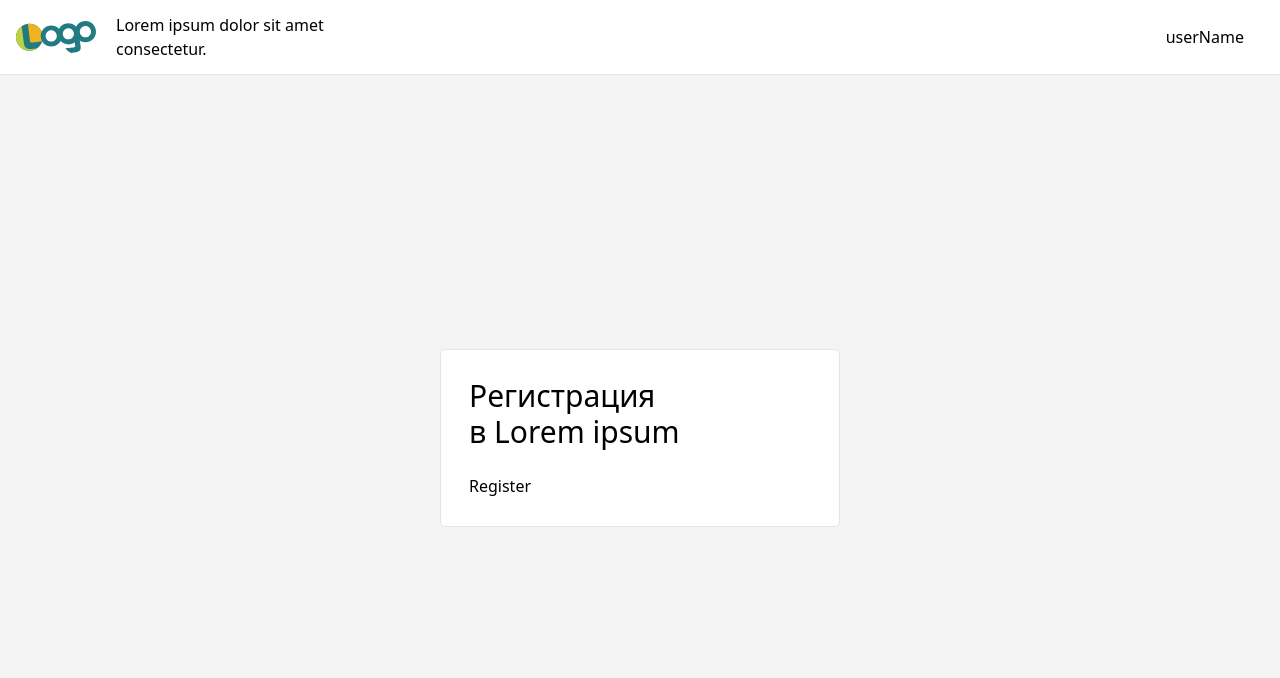
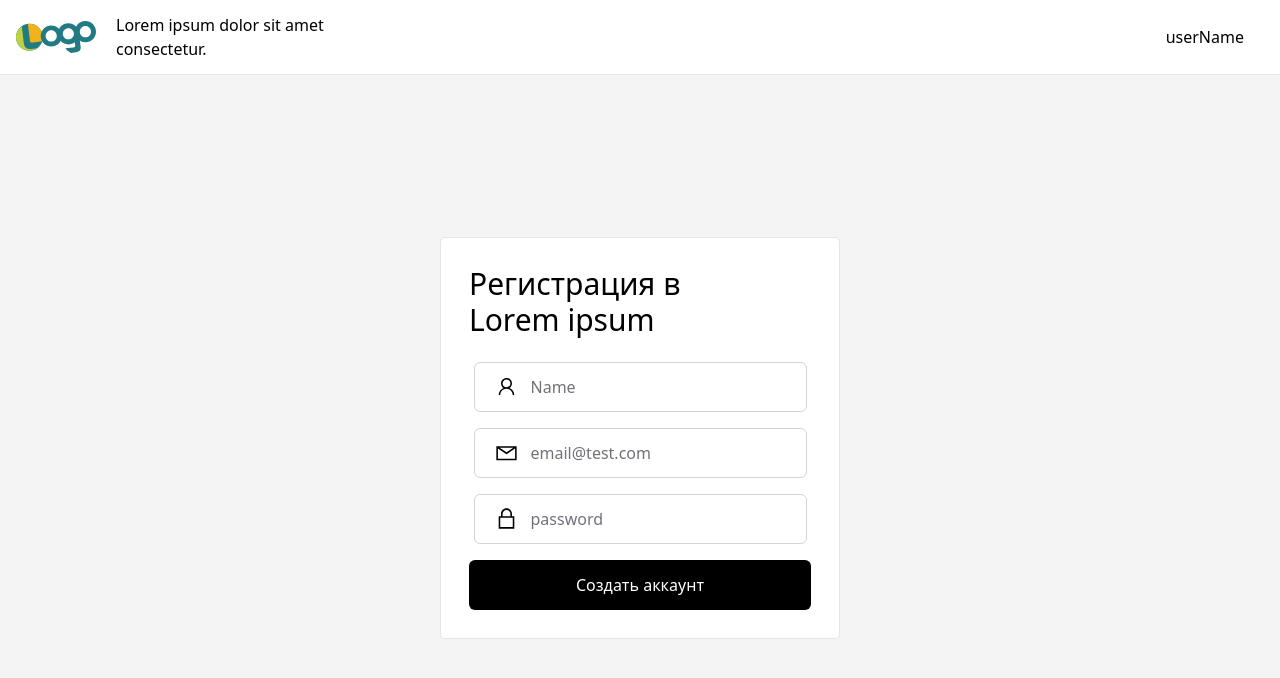
Before and after one commit to McNee1/Authify, a React (Vite) app: page /registration in a window 1280 px wide. Shown: the top 678 px of the page. Built offline with nearby package versions, Linux system fonts and the light colour scheme.

Commit message:
feat(CreateUser): Add CreateUser component

```diff
--- /dev/null
+++ b/src/features/session/create/index.ts
@@ -0,0 +1 @@
+export { CreateUser } from './ui/CreateUser';
--- /dev/null
+++ b/src/features/session/create/ui/CreateUser.tsx
@@ -0,0 +1,115 @@
+import { Controller, SubmitHandler, useForm } from 'react-hook-form';
+
+import { CustomInput } from '@/shared/ui/input/Input';
+
+interface CreationFormeSchema {
+  email: string;
+  name: string;
+  password: string;
+}
+
+export const CreateUser = () => {
+  const { control, handleSubmit } = useForm<CreationFormeSchema>({
+    defaultValues: {
+      name: '',
+      email: '',
+      password: '',
+    },
+  });
+
+  const onSubmit: SubmitHandler<CreationFormeSchema> = (data): void => {
+    console.log(data);
+  };
+  return (
+    <form onSubmit={(event) => void handleSubmit(onSubmit)(event)}>
+      <div className='flex flex-col px-[4.5px]'>
+        <Controller
+          render={({ field }) => (
+            <CustomInput
+              {...field}
+              icon={
+                <svg
+                  xmlns='http://www.w3.org/2000/svg'
+                  viewBox='0 0 25 25'
+                  height='25'
+                  fill='none'
+                  width='25'
+                >
+                  <path
+                    d='M12.5 3.90625C9.48792 3.90625 7.03125 6.36291 7.03125 9.375C7.03125 11.2579 7.99255 12.9303 9.44824 13.916C6.66199 15.1123 4.6875 17.8772 4.6875 21.0938H6.25C6.25 17.6331 9.03931 14.8438 12.5 14.8438C15.9607 14.8438 18.75 17.6331 18.75 21.0938H20.3125C20.3125 17.8772 18.338 15.1123 15.5518 13.916C17.0074 12.9303 17.9688 11.2579 17.9688 9.375C17.9688 6.36291 15.5121 3.90625 12.5 3.90625ZM12.5 5.46875C14.6667 5.46875 16.4062 7.20825 16.4062 9.375C16.4062 11.5417 14.6667 13.2812 12.5 13.2812C10.3333 13.2812 8.59375 11.5417 8.59375 9.375C8.59375 7.20825 10.3333 5.46875 12.5 5.46875Z'
+                    fill='black'
+                  />
+                </svg>
+              }
+              placeholder='Name'
+              type='text'
+              gap='mb-4'
+            />
+          )}
+          control={control}
+          name='email'
+        />
+        <Controller
+          render={({ field }) => (
+            <CustomInput
+              {...field}
+              icon={
+                <svg
+                  xmlns='http://www.w3.org/2000/svg'
+                  viewBox='0 0 25 25'
+                  height='25'
+                  fill='none'
+                  width='25'
+                >
+                  <path
+                    d='M2.34375 6.25V20.3125H22.6562V6.25H2.34375ZM5.71289 7.8125H19.2871L12.5 12.3291L5.71289 7.8125ZM3.90625 8.49609L12.0605 13.9404L12.5 14.209L12.9395 13.9404L21.0938 8.49609V18.75H3.90625V8.49609Z'
+                    fill='black'
+                  />
+                </svg>
+              }
+              placeholder='email@test.com'
+              type='email'
+              gap='mb-4'
+            />
+          )}
+          control={control}
+          name='email'
+        />
+
+        <Controller
+          render={({ field }) => (
+            <CustomInput
+              icon={
+                <svg
+                  xmlns='http://www.w3.org/2000/svg'
+                  viewBox='0 0 25 25'
+                  height='25'
+                  fill='none'
+                  width='25'
+                >
+                  <path
+                    d='M12.5 2.34375C9.49707 2.34375 7.03125 4.80957 7.03125 7.8125V10.1562H4.6875V22.6562H20.3125V10.1562H17.9688V7.8125C17.9688 4.80957 15.5029 2.34375 12.5 2.34375ZM12.5 3.90625C14.6515 3.90625 16.4062 5.66101 16.4062 7.8125V10.1562H8.59375V7.8125C8.59375 5.66101 10.3485 3.90625 12.5 3.90625ZM6.25 11.7188H18.75V21.0938H6.25V11.7188Z'
+                    fill='black'
+                  />
+                </svg>
+              }
+              placeholder='password'
+              type='password'
+              gap='mb-4'
+              {...field}
+            />
+          )}
+          control={control}
+          name='password'
+        />
+      </div>
+
+      <button
+        className='disabled:bg-neutral-300 w-full disabled:text-white bg-black text-white font-medium rounded-md py-[13px]'
+        type='submit'
+      >
+        Создать аккаунт
+      </button>
+    </form>
+  );
+};
--- a/src/pages/registration-page/ui/RegistrationPage.tsx
+++ b/src/pages/registration-page/ui/RegistrationPage.tsx
@@ -1,11 +1,13 @@
+import { CreateUser } from '@/features/session/create';
+
 export const RegistrationPage = () => {
   return (
     <div className='container m-auto'>
       <div className='p-5 sm:p-7 m-auto bg-white max-w-[400px] rounded-[5px] border border-neutral-200'>
         <h1 className='text-3xl font-medium mb-6'>
-          Регистрация <br /> в Lorem ipsum
+          Регистрация в <br /> Lorem ipsum
         </h1>
-        Register
+        <CreateUser />
       </div>
     </div>
   );
```
